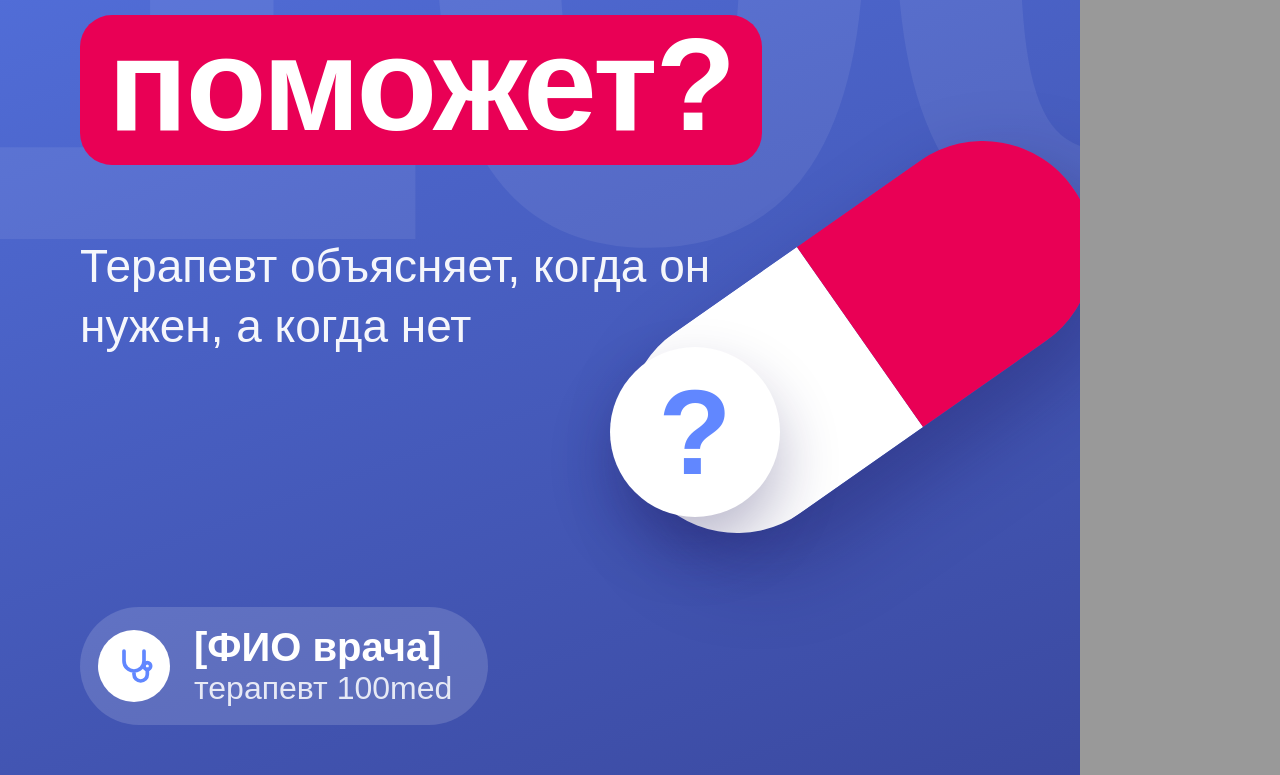
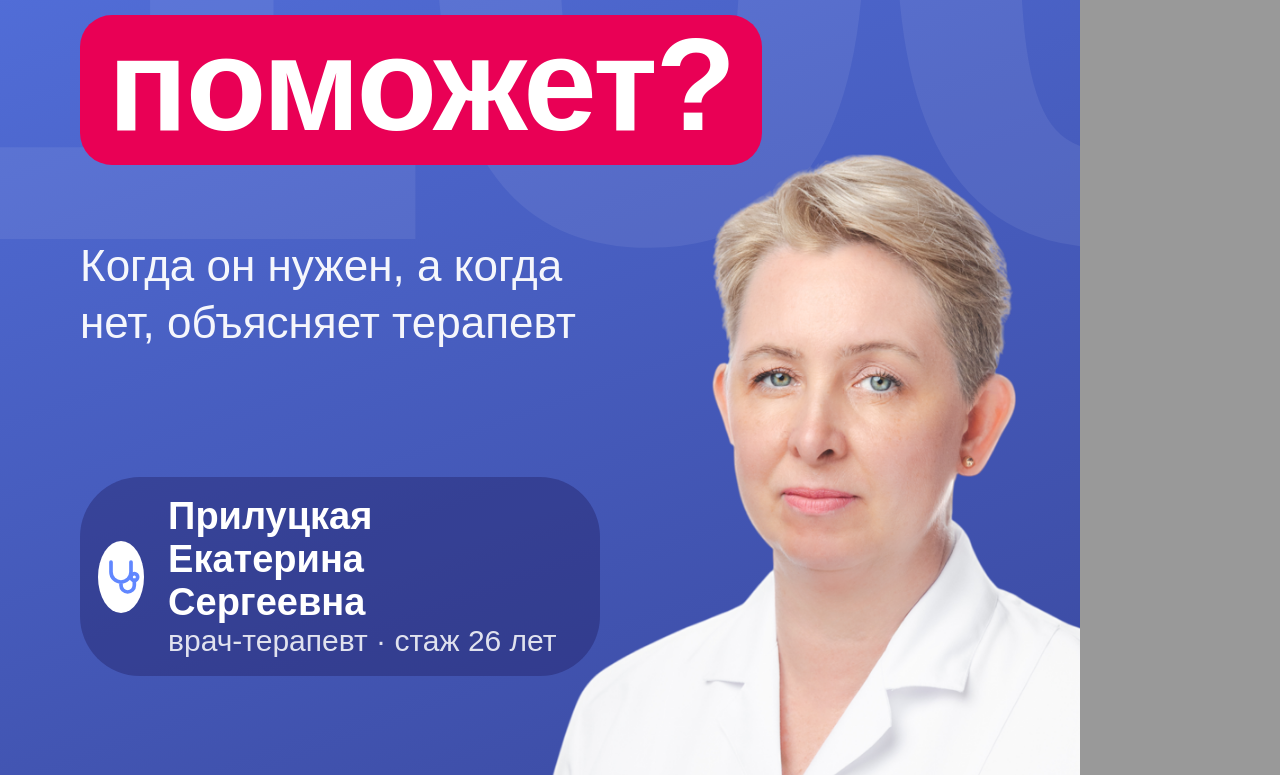
Before and after one commit to Anar786/3288, a plain HTML site: page design/telegram-antibiotiki/cover.html in a window 1280 px wide. Shown: the part 853-1628 px from the top of the page. Drawn offline with Linux system fonts and the light colour scheme; a web font is replaced by a local one.

Commit message:
Обложка видео: фото и данные терапевта Прилуцкой Е.С. с сайта, список терапевтов в материалах поста
Co-Authored-By: Claude Opus 5.5 <noreply@anthropic.com>
Claude-Session: https://claude.ai/code/session_01PviFTtVjxPCTJ7UwyfDAbn

```diff
--- a/design/telegram-antibiotiki/cover.html
+++ b/design/telegram-antibiotiki/cover.html
@@ -12,25 +12,28 @@ body{font-family:PN,Arial,sans-serif;background:#999}
 .logo img{height:64px;display:block}
 .wm{position:absolute;font-weight:700;font-size:900px;line-height:1;color:rgba(255,255,255,.07);left:-60px;top:330px;letter-spacing:-40px}
 .badge{position:absolute;top:470px;left:80px;background:#fff;color:var(--pink);font-weight:600;font-size:44px;padding:18px 40px;border-radius:60px}
-h1{position:absolute;top:580px;left:80px;right:80px;font-weight:600;font-size:132px;line-height:1.0;letter-spacing:-2px}
+h1{z-index:2;position:absolute;top:580px;left:80px;right:80px;font-weight:600;font-size:132px;line-height:1.0;letter-spacing:-2px}
 h1 span{display:inline-block;margin-top:24px;color:#fff;background:var(--pink);border-radius:32px;padding:4px 28px 14px;line-height:1}
-.sub{position:absolute;top:1090px;left:80px;right:300px;font-size:46px;line-height:1.3;opacity:.95}
+.sub{position:absolute;top:1090px;left:80px;right:500px;z-index:2;font-size:44px;line-height:1.3;opacity:.95}
+.photo{position:absolute;right:-250px;bottom:0;height:960px;z-index:1}
+.glow{position:absolute;right:-200px;bottom:250px;width:820px;height:820px;border-radius:50%;background:rgba(255,255,255,.12)}
+.doc{z-index:2}
 /* иллюстрация: капсула */
 .capsule{position:absolute;right:-40px;top:1080px;width:520px;height:220px;border-radius:110px;transform:rotate(-35deg);display:flex;overflow:hidden;box-shadow:0 40px 80px rgba(27,20,85,.35)}
 .capsule div{flex:1}.capsule .a{background:#fff}.capsule .b{background:var(--pink)}
 .capsule:after{content:"";position:absolute;left:40px;top:34px;width:180px;height:36px;border-radius:20px;background:rgba(255,255,255,.55)}
 .q{position:absolute;right:300px;top:1200px;width:170px;height:170px;border-radius:50%;background:#fff;color:var(--blue);font-weight:700;font-size:120px;display:flex;align-items:center;justify-content:center;box-shadow:0 30px 60px rgba(27,20,85,.3)}
-.doc{position:absolute;left:80px;top:1460px;display:flex;align-items:center;gap:24px;background:rgba(255,255,255,.15);border-radius:60px;padding:18px 36px 18px 18px}
+.doc{position:absolute;left:80px;top:1330px;max-width:520px;background:rgba(27,20,85,.35)!important;display:flex;align-items:center;gap:24px;background:rgba(255,255,255,.15);border-radius:60px;padding:18px 36px 18px 18px}
 .doc i{width:72px;height:72px;border-radius:50%;background:#fff;display:flex;align-items:center;justify-content:center}
-.doc b{font-weight:600;font-size:40px;display:block}.doc small{font-size:32px;opacity:.85}
+.doc b{font-weight:600;font-size:38px;display:block}.doc small{font-size:30px;opacity:.85}
 </style></head><body>
 <div id="cover">
 <div class="wm">100</div>
 <div class="logo"><img src="logo.svg"></div>
 <div class="badge">Врач отвечает</div>
 <h1>Антибиотик при простуде: <span>поможет?</span></h1>
-<div class="sub">Терапевт объясняет, когда он нужен, а когда нет</div>
-<div class="capsule"><div class="a"></div><div class="b"></div></div>
-<div class="q">?</div>
-<div class="doc"><i><svg width="40" height="40" viewBox="0 0 24 24" fill="none" stroke="#6187FF" stroke-width="2.2" stroke-linecap="round"><path d="M6 3v6a6 6 0 0 0 12 0V3M12 15v2a4 4 0 0 0 8 0v-3"/><circle cx="20" cy="12" r="2"/></svg></i><div><b>[ФИО врача]</b><small>терапевт 100med</small></div></div>
+<div class="sub">Когда он нужен, а когда нет, объясняет терапевт</div>
+<img class="photo" src="doctor-prilutskaya.png">
+
+<div class="doc"><i><svg width="40" height="40" viewBox="0 0 24 24" fill="none" stroke="#6187FF" stroke-width="2.2" stroke-linecap="round"><path d="M6 3v6a6 6 0 0 0 12 0V3M12 15v2a4 4 0 0 0 8 0v-3"/><circle cx="20" cy="12" r="2"/></svg></i><div><b>Прилуцкая Екатерина Сергеевна</b><small>врач-терапевт · стаж 26 лет</small></div></div>
 </div></body></html>
```
Also changed, not shown: design/telegram-antibiotiki/doctor-prilutskaya.png (added), 2 other files.
